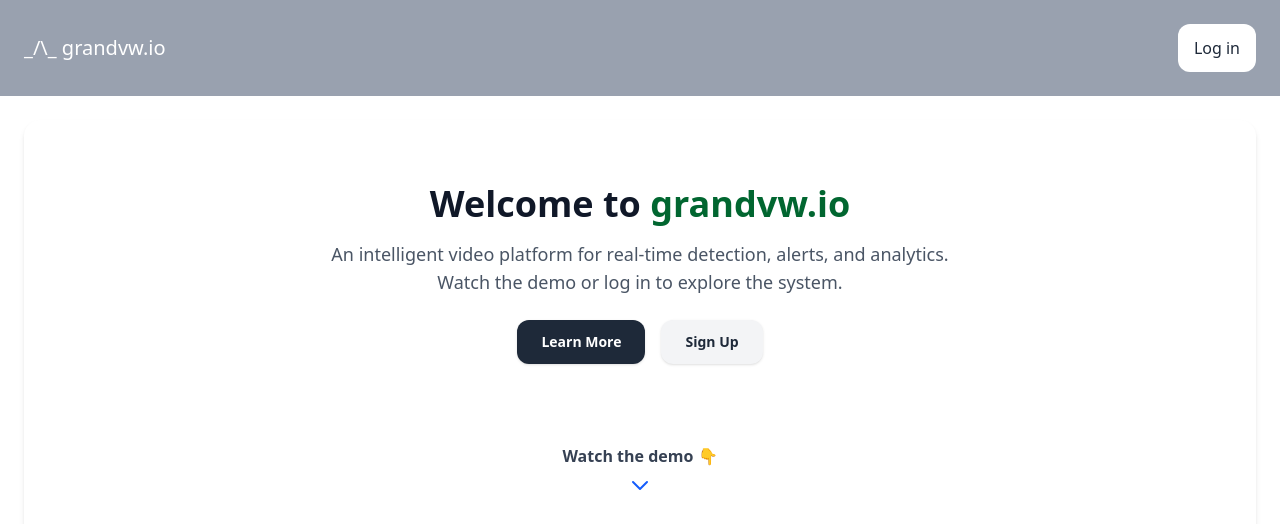
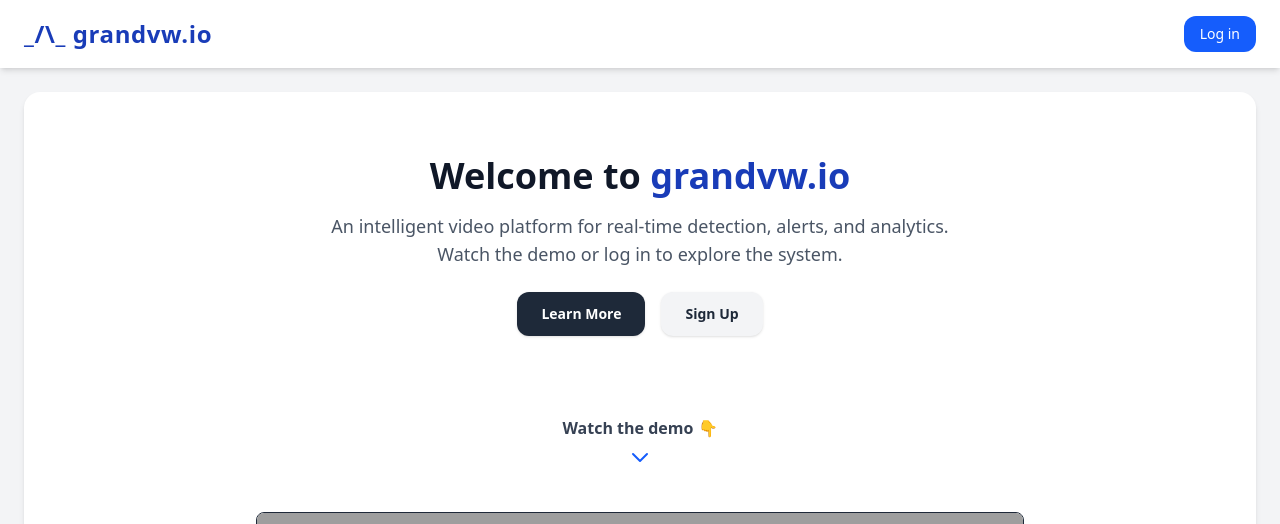
Before and after one commit to jacobbu/grandvw, a Django app: page / in a window 1280 px wide. Shown: the top 524 px of the page. Run offline with Django 5.2, Linux system fonts and the light colour scheme; grey boxes are pictures that could not be loaded.

Commit message:
header and footer updates

```diff
--- a/core/templates/core/about.html
+++ b/core/templates/core/about.html
@@ -6,7 +6,7 @@
 
 <div class="max-w-4xl mx-auto py-16 px-6 text-center space-y-10 bg-white rounded-2xl shadow">
 
-  <h1 class="text-4xl font-extrabold text-gray-900">About <span class="text-green-800">grandvw.io</span></h1>
+  <h1 class="text-4xl font-extrabold text-gray-900">About <span class="text-blue-800">grandvw.io</span></h1>
 
   <p class="text-lg text-gray-600 leading-relaxed">
     <span class="font-semibold text-gray-800">grandvw.io</span> is a smart video analytics platform designed to help teams monitor, track, and evaluate operations in real-time. Whether you’re managing safety protocols, tracking equipment, or automating alerts, our tools empower you to stay informed and act faster.
--- a/core/templates/core/base.html
+++ b/core/templates/core/base.html
@@ -4,78 +4,77 @@
     <meta charset="UTF-8" />
     <meta name="viewport" content="width=device-width, initial-scale=1.0" />
     <script src="https://cdn.jsdelivr.net/npm/@tailwindcss/browser@4"></script>
-
     <title>{% block title %}{% endblock %} | grandvw.io</title>
   </head>
-    <body class="h-full flex flex-col bg-gray-400">
-        <nav class="p-6 bg-gray-400 relative">
-            <div class="flex items-center justify-between">
 
-              <!-- Left (logo) -->
-              <div class="flex-1">
-                <a href="/" class="text-xl text-white">_/\_ grandvw.io</a>
-              </div>
+  <body class="h-full flex flex-col bg-gray-100 text-gray-800">
 
-              <!-- Center (username) -->
+    <!-- Header -->
+    <nav class="bg-white shadow-md px-6 py-4">
+      <div class="max-w-7xl mx-auto flex items-center justify-between">
+
+        <!-- Logo -->
+        <a href="/" class="text-2xl font-bold text-blue-800 tracking-wide">
+          _/\_ grandvw.io
+        </a>
+
+        <!-- Username (centered on desktop) -->
         <div class="absolute left-1/2 transform -translate-x-1/2 hidden sm:block">
           {% if request.user.is_authenticated %}
-                  <span class="text-white text-lg"><i>{{ request.user.username }}</i></span>
+            <span class="text-sm text-gray-500 italic">{{ request.user.username }}</span>
           {% endif %}
         </div>
 
-              <!-- Mobile menu button -->
+        <!-- Nav links -->
+        <div class="hidden sm:flex items-center space-x-6 text-sm">
+          {% if request.user.is_authenticated %}
+            <a href="{% url 'core:dashboard' %}" class="hover:text-blue-600">Dashboard</a>
+            <a href="{% url 'user_charts' %}" class="hover:text-blue-600">Charts</a>
+            <a href="{% url 'video:videos' %}" class="hover:text-blue-600">Video Streams</a>
+          {% else %}
+            <a href="{% url 'accounts:login' %}" class="bg-blue-600 text-white px-4 py-2 rounded-xl hover:bg-blue-700 transition">Log in</a>
+          {% endif %}
+        </div>
+
+        <!-- Mobile Menu Button -->
         <div class="sm:hidden">
-                <button onclick="document.getElementById('mobileMenu').classList.toggle('hidden')" class="text-white focus:outline-none">
+          <button onclick="document.getElementById('mobileMenu').classList.toggle('hidden')" class="text-blue-600 focus:outline-none text-2xl">
             ☰
           </button>
         </div>
-
-              <!-- Desktop nav links -->
-              <div class="hidden sm:flex space-x-4">
-                {% if request.user.is_authenticated %}
-                  <a href="{% url 'core:dashboard' %}" class="text-white">Dashboard</a>
-                  <a href="{% url 'user_charts' %}" class="text-white">Charts</a>
-                  <a href="{% url 'video:videos' %}" class="text-white">Video Streams</a>
-                {% else %}
-                  <a href="{% url 'accounts:login' %}" class="py-3 px-4 bg-white text-gray-800 rounded-xl">Log in</a>
-                {% endif %}
-              </div>
       </div>
 
-            <!-- Mobile dropdown menu -->
-            <div id="mobileMenu" class="mt-4 space-y-2 sm:hidden hidden">
+      <!-- Mobile Dropdown -->
+      <div id="mobileMenu" class="sm:hidden hidden mt-4 px-6 space-y-2">
         {% if request.user.is_authenticated %}
-                <a href="{% url 'core:dashboard' %}" class="block text-white">Dashboard</a>
-                <a href="{% url 'user_charts' %}" class="block text-white">Charts</a>
-                <a href="{% url 'video:videos' %}" class="block text-white">Video Streams</a>
+          <a href="{% url 'core:dashboard' %}" class="block hover:text-blue-600">Dashboard</a>
+          <a href="{% url 'user_charts' %}" class="block hover:text-blue-600">Charts</a>
+          <a href="{% url 'video:videos' %}" class="block hover:text-blue-600">Video Streams</a>
         {% else %}
-                <a href="{% url 'accounts:login' %}" class="block py-2 px-4 bg-white text-gray-800 rounded-xl">Log in</a>
+          <a href="{% url 'accounts:login' %}" class="block bg-blue-800 text-white px-4 py-2 rounded-xl hover:bg-blue-600">Log in</a>
         {% endif %}
       </div>
     </nav>
 
-
+    <!-- Main Content -->
     <main class="flex-1">
-            <div class="h-full w-full bg-white p-6 shadow-md">
+      <div class="max-w-7xl mx-auto p-6">
         {% block content %}
         {% endblock %}
       </div>
     </main>
 
-        <footer class="p-2 bg-gray-400">
-            <div class="flex items-center justify-between">
-                <div>
-                    <p class="text-white">_/\________</p>
-                </div> <!-- Placeholder to balance the layout -->
-
-                <p class="text-xs text-center text-gray-800 flex-1">
+    <!-- Footer -->
+    <footer class="bg-white border-t mt-10 py-4 shadow-inner">
+      <div class="max-w-7xl mx-auto flex flex-col sm:flex-row items-center justify-between text-sm px-6">
+        <p class="text-gray-500">_/\________</p>
+        <p class="text-gray-400 text-center sm:text-left mt-2 sm:mt-0">
           © 2025 grandvw.io, LLC. All rights reserved.
         </p>
-
         {% if request.user.is_authenticated %}
-                    <form method="POST" action="{% url 'logout' %}">
+          <form method="POST" action="{% url 'logout' %}" class="mt-2 sm:mt-0">
             {% csrf_token %}
-                        <button class="text-xs py-1 px-2 bg-gray-200 text-gray-800 rounded-xl" type="submit">
+            <button class="text-gray-600 bg-gray-100 px-3 py-1 rounded-md hover:bg-gray-200 transition" type="submit">
               Logout
             </button>
           </form>
@@ -83,6 +82,5 @@
       </div>
     </footer>
 
-
   </body>
 </html>
--- a/core/templates/core/index.html
+++ b/core/templates/core/index.html
@@ -15,7 +15,7 @@
 
   {% else %}
     <div class="max-w-2xl">
-      <h1 class="text-4xl font-extrabold text-gray-900 mb-4">Welcome to <span class="text-green-800">grandvw.io</span></h1>
+      <h1 class="text-4xl font-extrabold text-gray-900 mb-4">Welcome to <span class="text-blue-800">grandvw.io</span></h1>
       <p class="text-lg text-gray-600 mb-6">An intelligent video platform for real-time detection, alerts, and analytics. Watch the demo or log in to explore the system.</p>
 
       <div class="flex flex-col sm:flex-row justify-center items-center gap-4">
```
Lines whose indentation alone changed are shown as unchanged.
